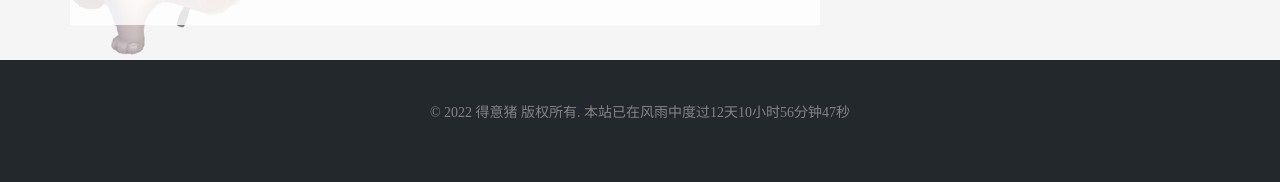
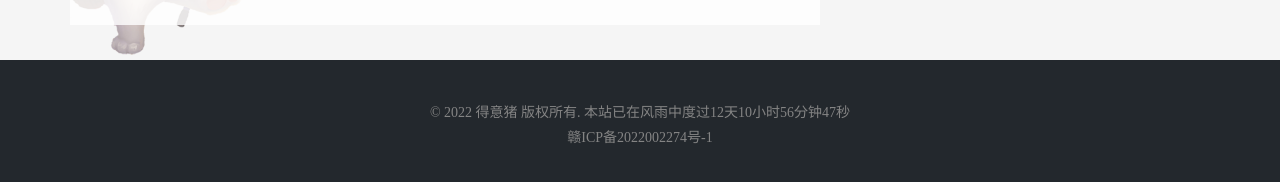
Before and after one commit to CristianoLee/proudpig-vue, a Vue app: page / in a window 1280 px wide. Shown: the part 2098-2280 px from the top of the page. Built offline with nearby package versions, Linux system fonts and the light colour scheme; some icons are missing.

Commit message:
更新了备案

```diff
--- a/public/css/common.css
+++ b/public/css/common.css
@@ -86,6 +86,9 @@ i {
   margin: 0 auto;
   padding-top: 20px;
 }
+.footer-container .footer-content a {
+  color: #848484;
+}
 ::-webkit-scrollbar {
   width: 8px;
 }
--- a/public/css/common.less
+++ b/public/css/common.less
@@ -106,7 +106,11 @@ i {
     text-align: center;
     width: 80%;
     margin: 0 auto;
-    padding-top: 20px
+    padding-top: 20px;
+
+    a {
+      color: #848484;
+    }
   }
 
 }
--- a/src/components/Footer/Footer.vue
+++ b/src/components/Footer/Footer.vue
@@ -11,6 +11,7 @@
           </li>
         </ul>
         © 2022 得意猪 版权所有. 本站已在风雨中度过<span class="existTime"></span>
+        <p><a href="https://beian.miit.gov.cn" target="_blank">赣ICP备2022002274号-1</a></p>
       </div>
     </footer>
   </div>
```
Also changed, not shown: src/view/History/History.vue (added, +11 -0 lines).
